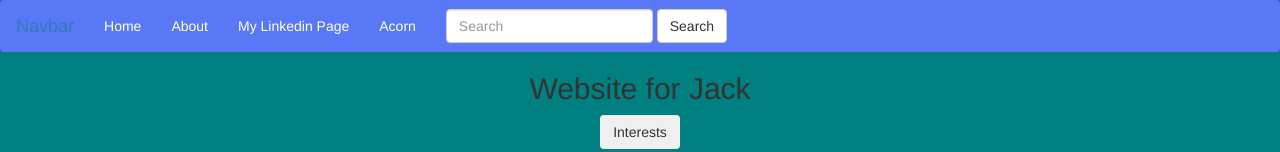
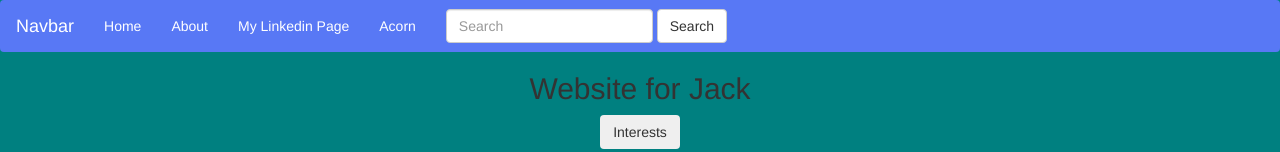
Before and after one commit to gingerking21/test456, a plain HTML site: page index.html in a window 1280 px wide. Shown: the top 152 px of the page. Drawn offline with nearby package versions, Linux system fonts and the light colour scheme.

Commit message:
Update index.html

```diff
--- a/index.html
+++ b/index.html
@@ -1,3 +1,4 @@
+
 
 <html>
 <head><title>Homepage for gingerjackzhang</title>
@@ -18,13 +19,17 @@
 .nav.navbar-nav.navbar-right li a {
     color: white;
 }
+
+.mynavbar {
+	color: white;
+}
 </style>
 
 <nav class="navbar navbar-dark" style="background-color: 5878F5;">
 
   <div class="container-fluid">
     <div class="navbar-header">
-      <a class="navbar-brand" href="#"class = "color-me" >Navbar</a>
+      <a class="navbar-brand mynavbar" href="#" >Navbar</a>
     </div>
     <ul class="nav navbar-nav">
       <li class="active"><a href="index.html" class = "color-me" >Home</a></li>
```
